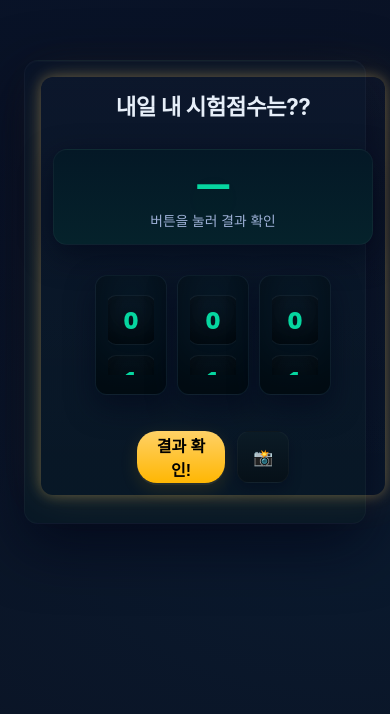
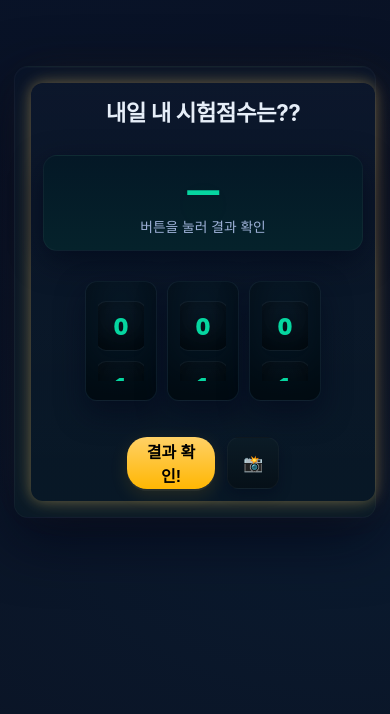
Before and after one commit to CherryB29/exam-slot-machine, a plain HTML site: page index.html in a window 390 px wide. Shown: the part 130-844 px from the top of the page. Drawn offline with Linux system fonts and the light colour scheme.

Commit message:
Update index.html

```diff
--- a/index.html
+++ b/index.html
@@ -32,8 +32,8 @@
     .machine{
       background: linear-gradient(180deg,#071227 0%, #081826 100%);
       border-radius:20px;padding:22px;box-shadow: 0 20px 60px rgba(2,6,23,.75), inset 0 1px 0 rgba(255,255,255,0.02);
-      display:grid;grid-template-columns: 1fr 220px;gap:20px;align-items:start;justify-items:stretch;
-      max-width:920px;margin:0 auto;border:1px solid rgba(255,255,255,0.03);backdrop-filter: blur(6px);box-sizing:border-box;max-width:100%;
+      display:grid;grid-template-columns: 1fr;gap:20px;align-items:start;justify-items:stretch;
+      max-width:calc(100vw - 44px);margin:0 auto;border:1px solid rgba(255,255,255,0.03);backdrop-filter: blur(6px);box-sizing:border-box;
     }
 
     .left{
@@ -59,8 +59,8 @@
       border:1px solid rgba(255,255,255,0.035);
     }
 
-    /* controls area: visible on desktop, hidden on mobile */
-    .controls{display:flex;flex-direction:column;align-items:center;justify-content:center;gap:14px;width:220px;box-sizing:border-box}
+    /* controls area: always hidden (moved to left column) */
+    .controls{display:none}
     /* when display is placed in left column, make it narrower and centered */
     .left .display, .left-display{width:320px;margin:12px auto}
     .display{
@@ -126,14 +126,14 @@
     /* responsive tweaks */
     @media (max-width:720px){
       .wrap{width:calc(100vw - 28px); max-width:none}
-      .machine{grid-template-columns:1fr; padding:16px; gap:12px; border-radius:14px}
+      .machine{grid-template-columns:1fr; padding:16px; gap:12px; border-radius:14px; max-width:calc(100vw - 28px)}
+      .controls{display:none}
       .left{padding:12px}
       .reels{gap:10px}
       .reel{width:72px;height:120px}
       .digit{width:50px;height:50px;font-size:1.4rem}
       .display{height:96px;padding:12px}
       .bignum{font-size:2rem}
-      .controls{width:100%;flex-direction:row;justify-content:space-between;align-items:center;gap:10px}
       .start-btn{min-width:48%;width:58%;padding:12px 10px;font-size:1rem}
       .actions{justify-content:space-between}
       .lever{margin-top:6px}
```
